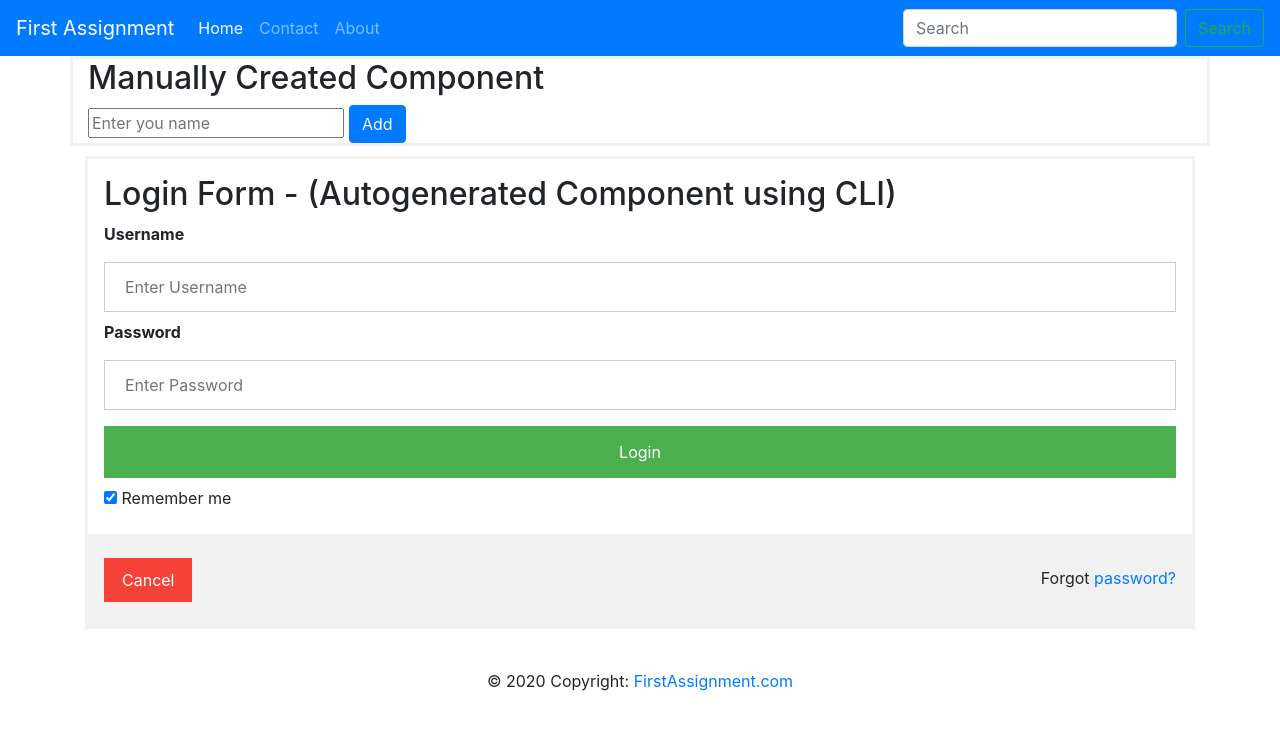
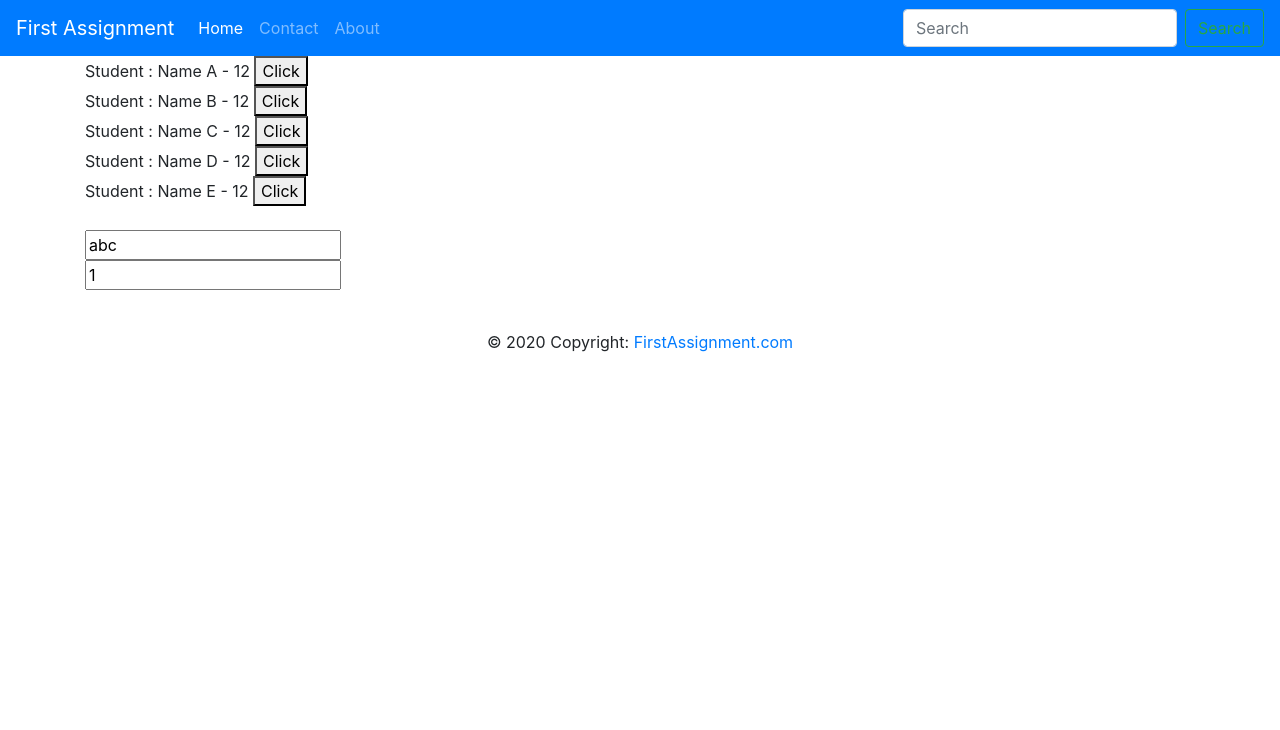
Before and after one commit to hamid-mahmood/First-Assignment-Hamid, an Angular app: page / in a window 1280 px wide. Shown: the top 730 px of the page. Built offline with nearby package versions, Linux system fonts and the light colour scheme.

Commit message:
Third Assignment
committed

```diff
--- a/src/app/app.component.html
+++ b/src/app/app.component.html
@@ -1,6 +1,7 @@
 <app-header></app-header>
-<app-home></app-home>
+<!--<app-home></app-home>-->
 <div class="container">
-<app-login-form></app-login-form>
+<!--<app-login-form></app-login-form>-->
+<app-students></app-students>
 </div>
 <app-footer></app-footer>
--- /dev/null
+++ b/src/app/students/students.component.html
@@ -0,0 +1,11 @@
+<div *ngFor="let student of students"  (click)="submit($event,student.name,student.age)">
+    Student : {{ student.name }} - {{ student.age }}
+   <button >Click</button>
+
+</div>
+
+<br/>
+<input type="text"  value="{{val}}"/>
+<br/>
+<input type="text"  value="{{ageVal}}"/>
+{{name}}
--- /dev/null
+++ b/src/app/students/students.component.ts
@@ -0,0 +1,32 @@
+import { Component, OnInit } from '@angular/core';
+
+@Component({
+  selector: 'app-students',
+  templateUrl: './students.component.html',
+  styleUrls: ['./students.component.css']
+})
+export class StudentsComponent implements OnInit {
+  val : string = 'abc';
+  ageVal: number = 1;
+  students= [
+    {name: "Name A", age: 12},
+    {name: "Name B", age: 12},
+    {name: "Name C", age: 12},
+    {name: "Name D", age: 12},
+    {name: "Name E", age: 12}
+  ]
+  constructor() { }
+
+  ngOnInit() {
+  }
+
+  submit(event,name, age){
+    //this.val = event.val;
+    console.log(name);
+    console.log(age);
+    this.val = name;
+    this.ageVal = age;
+
+  }
+
+}
```
Also changed, not shown: src/app/app.module.ts (+6 -2 lines), src/app/students/students.component.css (added), 1 other file (tests, documents, lock files or other folders).
